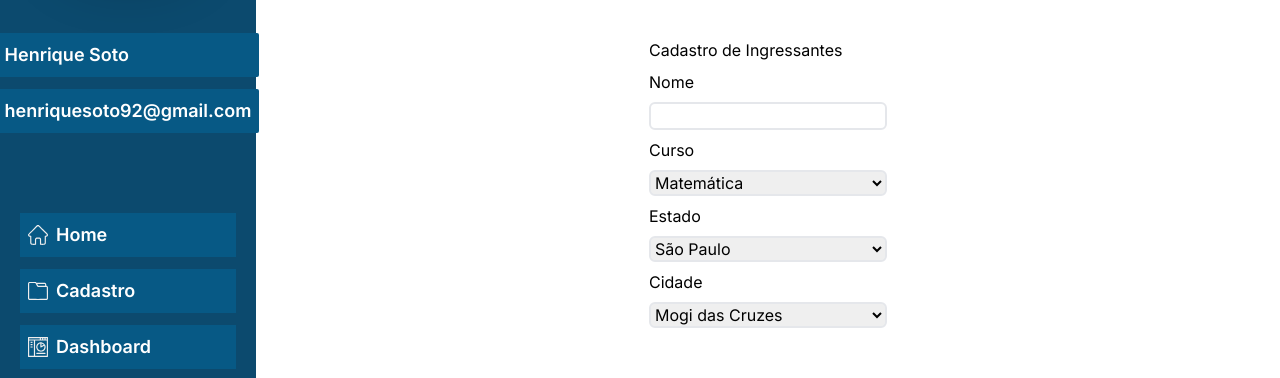
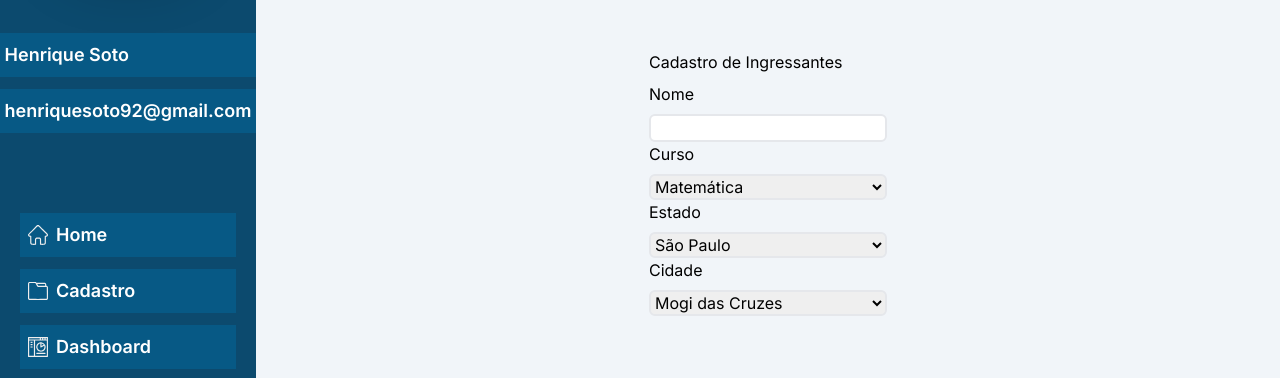
Before and after one commit to Henriquesoto92/Desafio-React.Js, a Next.js app: page /cadastro in a window 1280 px wide. Shown: the part 217-595 px from the top of the page. Built offline with nearby package versions, Linux system fonts and the light colour scheme.

Commit message:
criando form

```diff
--- a/src/Mock/Ingressantes.ts
+++ b/src/Mock/Ingressantes.ts
@@ -1,38 +1,38 @@
 import { CoutryCity, Curse } from "@/interface";
 
 const dataCurse: Curse = [
-  { value: "matematica", label: "Matemática" },
-  { value: "letras", label: "Letras" },
-  { value: "geografia", label: "Geografia" },
+  { id: 1, label: "Matemática" },
+  { id: 2, label: "Letras" },
+  { id: 3, label: "Geografia" },
 ];
 
 const dataCoutryCity: CoutryCity = [
   {
-    value: "saoPaulo",
+    id: 1,
     label: "São Paulo",
     citys: [
-      { value: "mogiDasCruzes", label: "Mogi das Cruzes" },
-      { value: "suzano", label: "Suzano" },
-      { value: "poa", label: "Poá" },
-      { value: "guararema", label: "Guararema" },
+      { id: 1, label: "Mogi das Cruzes" },
+      { id: 2, label: "Suzano" },
+      { id: 3, label: "Poá" },
+      { id: 4, label: "Guararema" },
     ],
   },
   {
-    value: "rioDeJaneiro",
+    id: 2,
     label: "Rio de Janeiro",
     citys: [
-      { value: "angradosReis", label: "Angra dos Reis" },
-      { value: "niterói", label: "Niterói" },
-      { value: "itaboraí", label: "Itaboraí" },
+      { id: 1, label: "Angra dos Reis" },
+      { id: 2, label: "Niterói" },
+      { id: 3, label: "Itaboraí" },
     ],
   },
   {
-    value: "MinasGerais",
+    id: 3,
     label: "Minas Gerais",
     citys: [
-      { value: "beloHorizonte", label: "Belo Horizonte" },
-      { value: "monteAzul", label: "Monte Azul" },
-      { value: "Muzambinho", label: "Muzambinho" },
+      { id: 1, label: "Belo Horizonte" },
+      { id: 2, label: "Monte Azul" },
+      { id: 3, label: "Muzambinho" },
     ],
   },
 ];
--- /dev/null
+++ b/src/app/cadastro/form/index.tsx
@@ -0,0 +1,63 @@
+"use client";
+
+import { dataCoutryCity, dataCurse } from "@/Mock/Ingressantes";
+import { Select } from "@/components";
+import Input from "@/components/Input";
+import { useState } from "react";
+
+const Form = () => {
+  const [name, setName] = useState<string>("");
+  const [CurseSelected, setCurseSelected] = useState<number>(1);
+  const [countrySelected, setCountrySelected] = useState<number>(1);
+  const [citySelected, setCitySelected] = useState<number>(1);
+
+  return (
+    <form>
+      <Input
+        label=""
+        propsInput={{
+          disabled: false,
+          value: name,
+          onChange: (e) => setName(e.target.value),
+        }}
+      />
+
+      <Select
+        label="Curso"
+        options={dataCurse}
+        propsSelect={{
+          disabled: false,
+          value: dataCurse[CurseSelected - 1]?.id.toString(),
+          onChange: (e) => setCurseSelected(Number(e.target.value)),
+        }}
+      />
+      <Select
+        label="Estado"
+        options={dataCoutryCity}
+        propsSelect={{
+          disabled: false,
+          value: dataCoutryCity[countrySelected - 1]?.id.toString(),
+          onChange: (e) => setCountrySelected(Number(e.target.value)),
+        }}
+      />
+      <Select
+        label="Cidade"
+        options={
+          dataCoutryCity.find((country) => country.id === countrySelected)
+            ?.citys
+        }
+        propsSelect={{
+          required: true,
+          disabled: false,
+          value:
+            dataCoutryCity[countrySelected - 1]?.citys[
+              citySelected - 1
+            ]?.id.toString(),
+          onChange: (e) => setCitySelected(Number(e.target.value)),
+        }}
+      />
+    </form>
+  );
+};
+
+export default Form;
--- a/src/app/cadastro/page.tsx
+++ b/src/app/cadastro/page.tsx
@@ -1,46 +1,11 @@
-"use client";
-
-import { dataCoutryCity, dataCurse } from "@/Mock/Ingressantes";
-import { Select } from "@/components";
-import { useState } from "react";
+import Form from "./form";
 
 export default function RegisterPage() {
-  const [countrySelected, setCountrySelected] = useState<string>("saoPaulo");
-  const [citySelected, setCitySelected] = useState<string>("mogiDasCruzes");
-  console.log(
-    "🚀 ~ file: page.tsx:10 ~ RegisterPage ~ citySelected:",
-    citySelected
-  );
-
-  console.log(
-    "🚀 ~ file: page.tsx:9 ~ RegisterPage ~ countrySelected:",
-    countrySelected
-  );
-
   return (
     <div className="w-fit">
       <div className="flex flex-col gap-2">
         <div> Cadastro de Ingressantes</div>
-        <div className="flex flex-col gap-2">
-          <label htmlFor="name">Nome</label>
-          <input id="name" type="text" className="border-2 rounded-md" />
-        </div>
-
-        <Select label="Curso" options={dataCurse} />
-        <Select
-          label="Estado"
-          options={dataCoutryCity}
-          value={countrySelected}
-          onChange={(e) => setCountrySelected(e.target.value)}
-        />
-        <Select
-          label="Cidade"
-          options={
-            dataCoutryCity.find((country) => country.value === countrySelected)
-              ?.citys
-          }
-          onChange={(e) => setCitySelected(e.target.value)}
-        />
+        <Form />
       </div>
     </div>
   );
--- a/src/app/layout.tsx
+++ b/src/app/layout.tsx
@@ -54,7 +54,7 @@ export default function RootLayout({
             </nav>
           </div>
           <hr />
-          <div className="grid place-content-center w-full min-h-screen">
+          <div className="grid place-content-center w-full min-h-screen bg-slate-100">
             <Hamburguer />
             {children}
           </div>
--- /dev/null
+++ b/src/components/Input/index.tsx
@@ -0,0 +1,22 @@
+import React from "react";
+
+type IProps = {
+  label: string;
+  propsInput: React.InputHTMLAttributes<HTMLInputElement>;
+};
+
+const Input: React.FC<IProps> = (props) => {
+  return (
+    <div className="flex flex-col gap-2">
+      <label htmlFor="name">Nome</label>
+      <input
+        id="name"
+        type="text"
+        className="border-2 rounded-md"
+        {...props.propsInput}
+      />
+    </div>
+  );
+};
+
+export default Input;
--- a/src/components/Select/index.tsx
+++ b/src/components/Select/index.tsx
@@ -1,11 +1,10 @@
 import React from "react";
+import { OptionsProps } from "@/interface";
 
 type IProps = {
   label: string;
-  options: { value: string; label: string }[] | undefined;
-  value?: string;
-  onChange?: (e: React.ChangeEvent<HTMLSelectElement>) => void;
-  propsSelect?: React.SelectHTMLAttributes<HTMLSelectElement>;
+  options: OptionsProps[] | undefined;
+  propsSelect: React.SelectHTMLAttributes<HTMLSelectElement>;
 };
 
 const Select: React.FC<IProps> = (props) => {
@@ -15,10 +14,10 @@ const Select: React.FC<IProps> = (props) => {
       <select
         id={props.label}
         className="border-2 rounded-md"
-        onChange={props.onChange}
+        {...props.propsSelect}
       >
         {props?.options?.map((option) => (
-          <option value={option.value} key={option.value}>
+          <option value={option.id} key={`${option.label}${option.id}`}>
             {option.label}
           </option>
         ))}
--- a/src/components/index.ts
+++ b/src/components/index.ts
@@ -3,3 +3,4 @@ export { default as NavLink } from "./NavLink";
 export { default as Avatar } from "./Avatar";
 export { default as Hamburguer } from "./Hamburguer";
 export { default as Select } from "./Select";
+export { default as Input } from "./Input";
--- a/src/interface/index.ts
+++ b/src/interface/index.ts
@@ -1,12 +1,12 @@
 export type OptionsProps = {
-  value: string;
+  id: number;
   label: string;
 };
 
 export type Curse = OptionsProps[];
 
 export type CoutryCity = {
-  value: string;
+  id: number;
   label: string;
   citys: OptionsProps[];
 }[];
```
